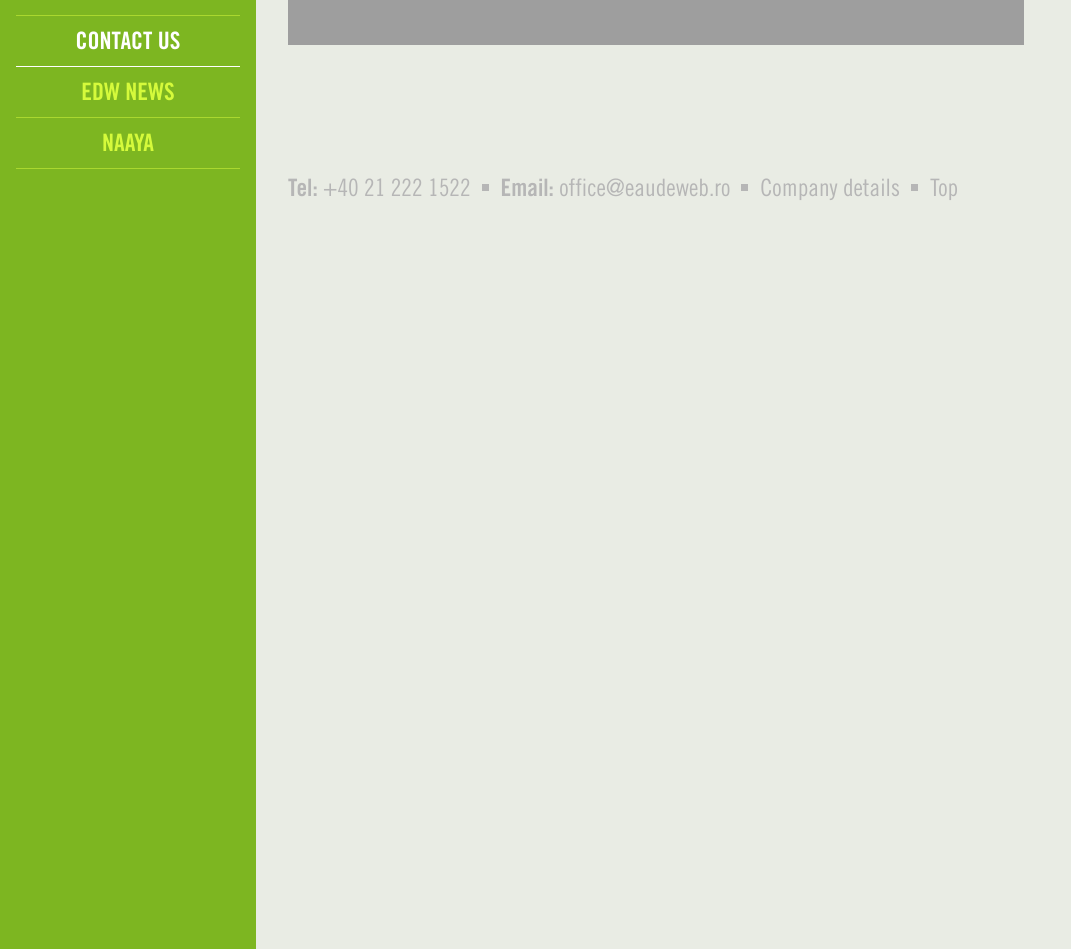
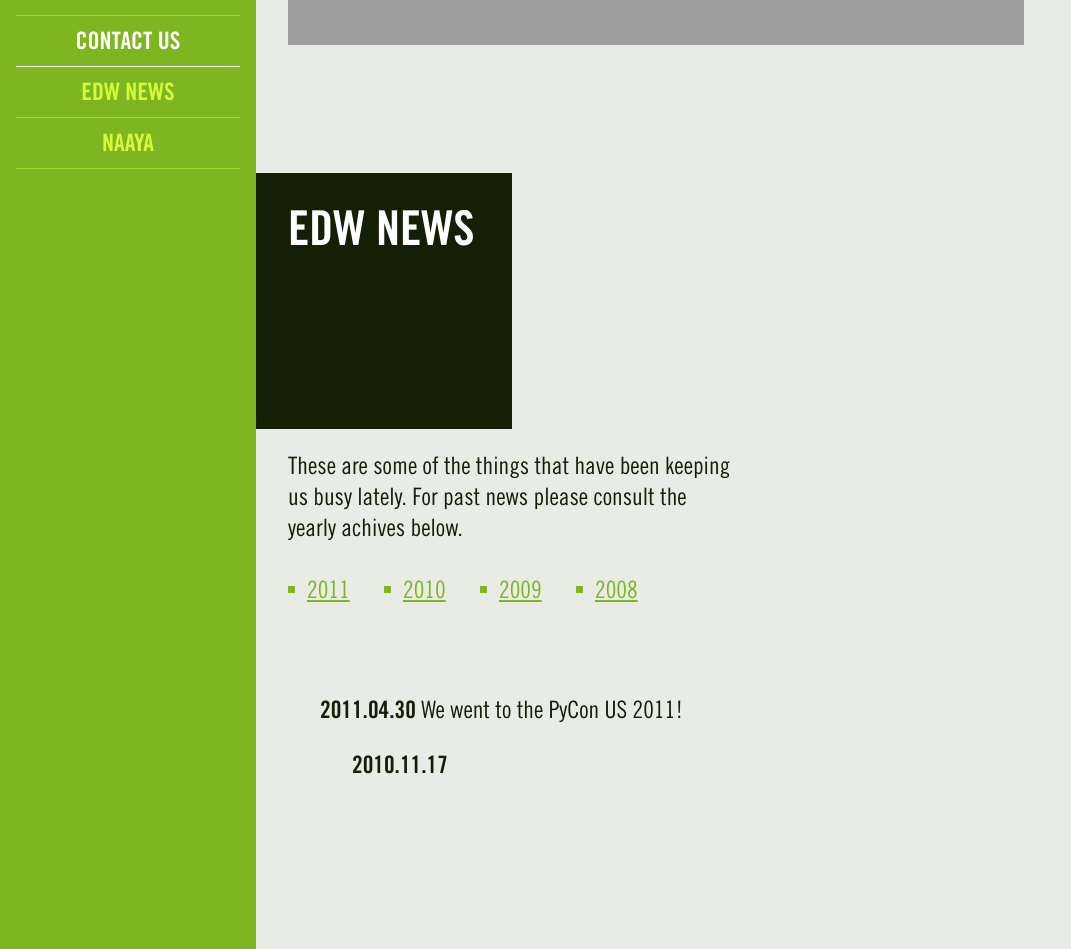
Before and after one commit to eaudeweb/eaudeweb.github.com, a Jekyll site: the page built from index.markdown, in a window 1280 px wide and 1400 px high, scrolled down 2963 px. Shown: the part 394-1343 px from the top of the window, without its empty margins (0-1071 px from the left). Built offline with Jekyll 4.4.1, drawn with Linux system fonts in a browser that asks for light colours; nearby versions of some CDN libraries; grey boxes are pictures that could not be loaded.

Commit message:
"edw news" section

```diff
--- a/_layouts/homepage.html
+++ b/_layouts/homepage.html
@@ -11,6 +11,31 @@ layout: default
 
     {% if section.name == "We work for" %}
 
+    {% elsif section.name == "EdW news" %}
+
+      <div class="content_box double_box">
+        <p>These are some of the things that have been keeping us busy lately.
+        For past news please consult the yearly achives below.</p>
+        <ul class="archive">
+          <li class="first"><a href="news-archive.html">2011</a></li>
+          <li><a href="news-archive.html">2010</a></li>
+          <li><a href="news-archive.html">2009</a></li>
+          <li><a href="news-archive.html">2008</a></li>
+        </ul>
+      </div>
+
+      {% for article in site.categories.news %}
+
+      <article>
+
+        <p>
+          <time>{{ article.date | date: "%Y.%m.%d" }}</time>
+
+          {{ article.teaser }}
+        </p>
+
+      {% endfor %}
+
     {% else %}
       {{ section.content }}
     {% endif %}
--- /dev/null
+++ b/_posts/homepage/2000-01-02-edw-news.markdown
@@ -0,0 +1,4 @@
+---
+name: EdW news
+category: homepage
+---
```
